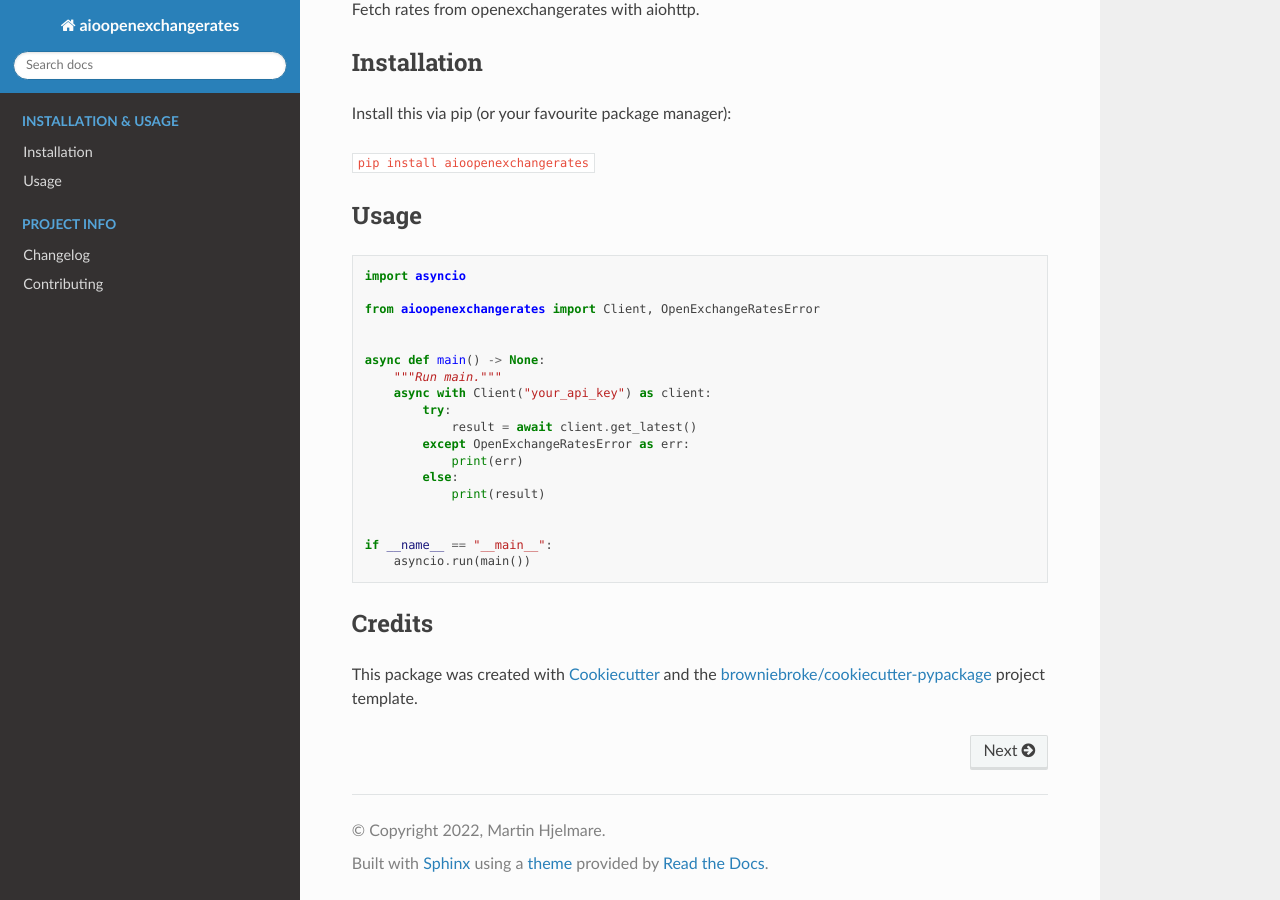
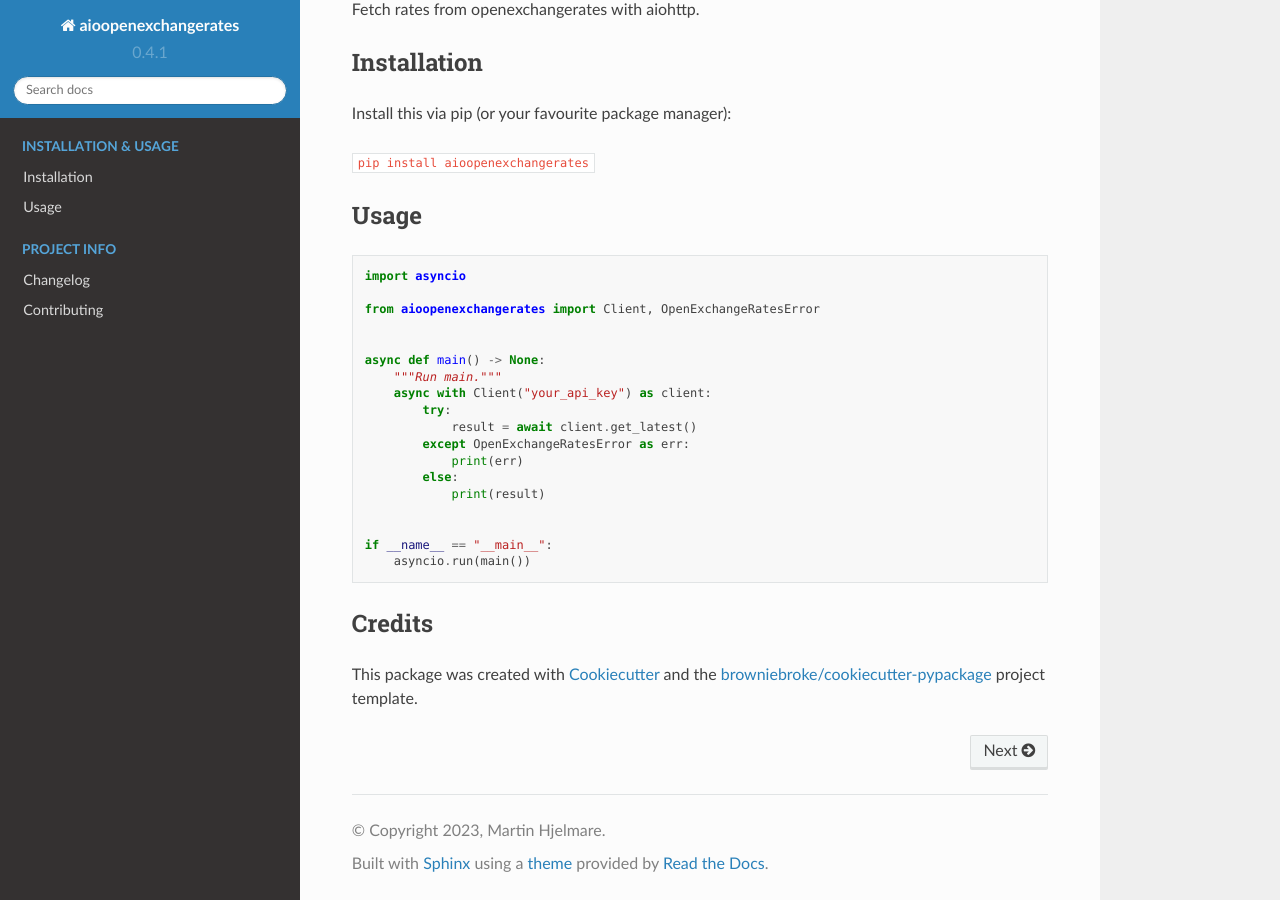
Before and after one commit to joostlek/aioopenexchangerates, a Sphinx documentation site: the page built from docs/source/index.md, in a window 1280 px wide and 900 px high, scrolled down 835 px. Built offline with Sphinx 7.4.7 and the Read the Docs theme 2.0.0, drawn with Linux system fonts in a browser that asks for light colours; part of the change alters nothing that is shown.

```diff
--- a/docs/source/conf.py
+++ b/docs/source/conf.py
@@ -1,56 +1,36 @@
-# Configuration file for the Sphinx documentation builder.
-#
-# This file only contains a selection of the most common options. For a full
-# list see the documentation:
+"""Configuration file for the Sphinx documentation builder."""
+# For the full list of built-in configuration values, see the documentation:
 # https://www.sphinx-doc.org/en/master/usage/configuration.html
 
-# -- Path setup --------------------------------------------------------------
-
-# If extensions (or modules to document with autodoc) are in another directory,
-# add these directories to sys.path here. If the directory is relative to the
-# documentation root, use os.path.abspath to make it absolute, like shown here.
-#
-# import os
-# import sys
-# sys.path.insert(0, os.path.abspath('.'))
-
-
 # -- Project information -----------------------------------------------------
+# https://www.sphinx-doc.org/en/master/usage/configuration.html#project-information
+from aioopenexchangerates import __version__
 
 project = "aioopenexchangerates"
-copyright = "2022, Martin Hjelmare"
+project_copyright = "2023, Martin Hjelmare"
 author = "Martin Hjelmare"
-
+version = __version__
+release = __version__
 
 # -- General configuration ---------------------------------------------------
+# https://www.sphinx-doc.org/en/master/usage/configuration.html#general-configuration
 
-# Add any Sphinx extension module names here, as strings. They can be
-# extensions coming with Sphinx (named 'sphinx.ext.*') or your custom
-# ones.
 extensions = [
     "myst_parser",
 ]
 
 # The suffix of source filenames.
-source_suffix = [".rst", ".md"]
+source_suffix = [
+    ".rst",
+    ".md",
+]
 
-# Add any paths that contain templates here, relative to this directory.
 templates_path = ["_templates"]
-
-# List of patterns, relative to source directory, that match files and
-# directories to ignore when looking for source files.
-# This pattern also affects html_static_path and html_extra_path.
-exclude_patterns = []
+exclude_patterns = ["_build", "Thumbs.db", ".DS_Store"]
 
 
 # -- Options for HTML output -------------------------------------------------
+# https://www.sphinx-doc.org/en/master/usage/configuration.html#options-for-html-output
 
-# The theme to use for HTML and HTML Help pages.  See the documentation for
-# a list of builtin themes.
-#
 html_theme = "sphinx_rtd_theme"
-
-# Add any paths that contain custom static files (such as style sheets) here,
-# relative to this directory. They are copied after the builtin static files,
-# so a file named "default.css" will overwrite the builtin "default.css".
 html_static_path = ["_static"]
```
Also changed, not shown: .readthedocs.yml.
